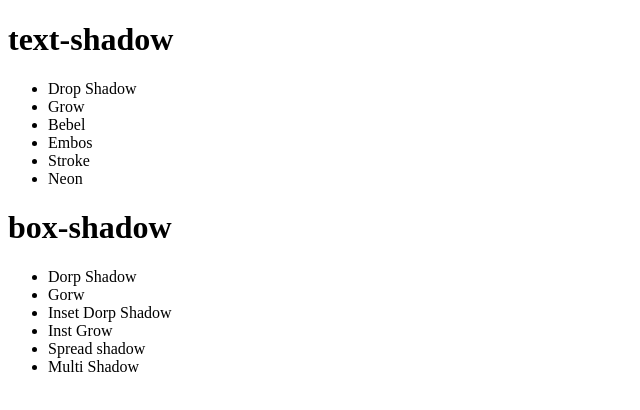
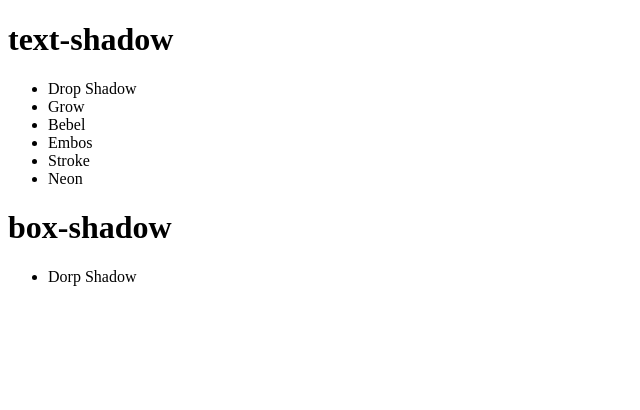
Before and after one commit to bashiii11/2016web1-9, a plain HTML site: page index.html in a window 1280 px wide. Shown: the whole page, without its empty margins (0-640 px from the left). Drawn offline with Linux system fonts and the light colour scheme.

Commit message:
Update index.html

```diff
--- a/index.html
+++ b/index.html
@@ -20,9 +20,4 @@
   <h1>box-shadow</h1>
   <ul id="box-shadow">
     <li class="box-drop_shadow">Dorp Shadow</li>
-    <li class="box-gorw">Gorw</li>
-    <li class="box-inset_drop_shadiw">Inset Dorp Shadow</li>
-    <li class="box-inset_grow">Inst Grow</li>
-    <li class="box-spread_shadow">Spread shadow</li>
-    <li class="box-multi_shadow">Multi Shadow</li>
   </ul>
```
